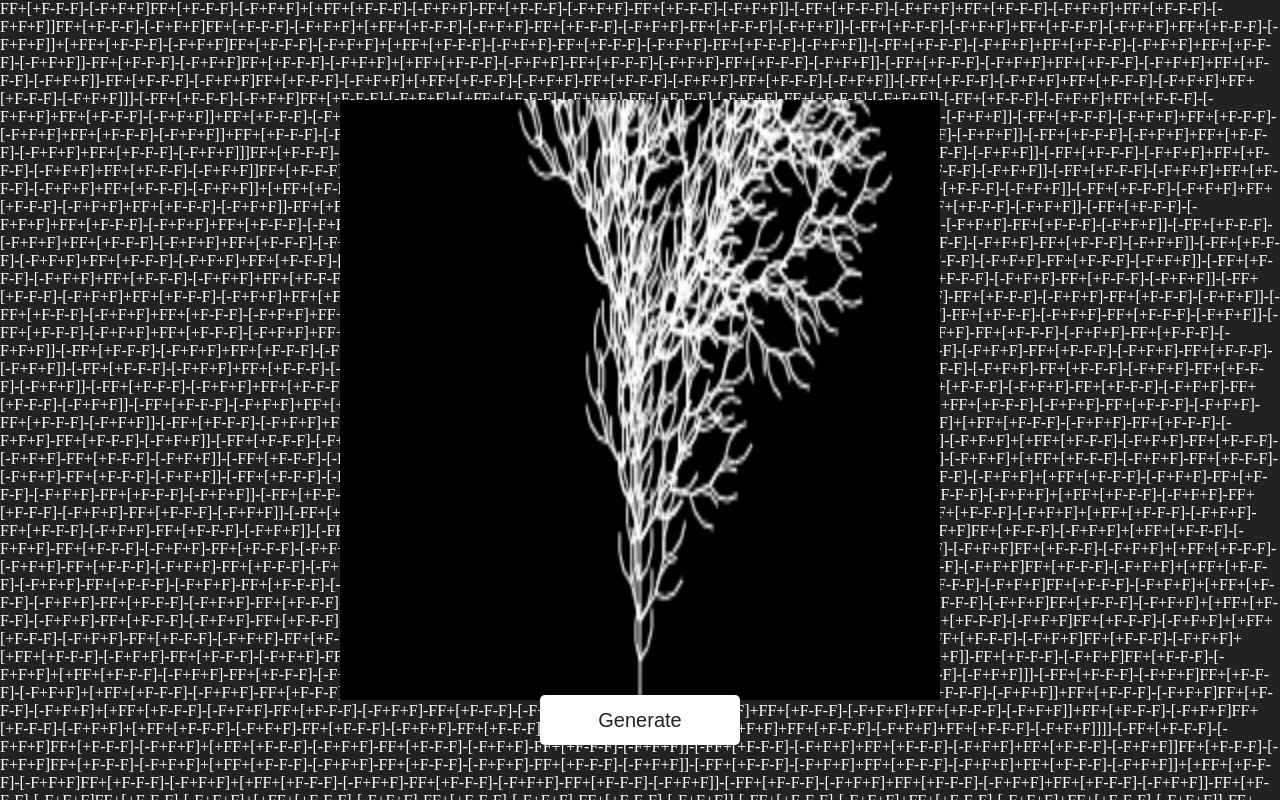
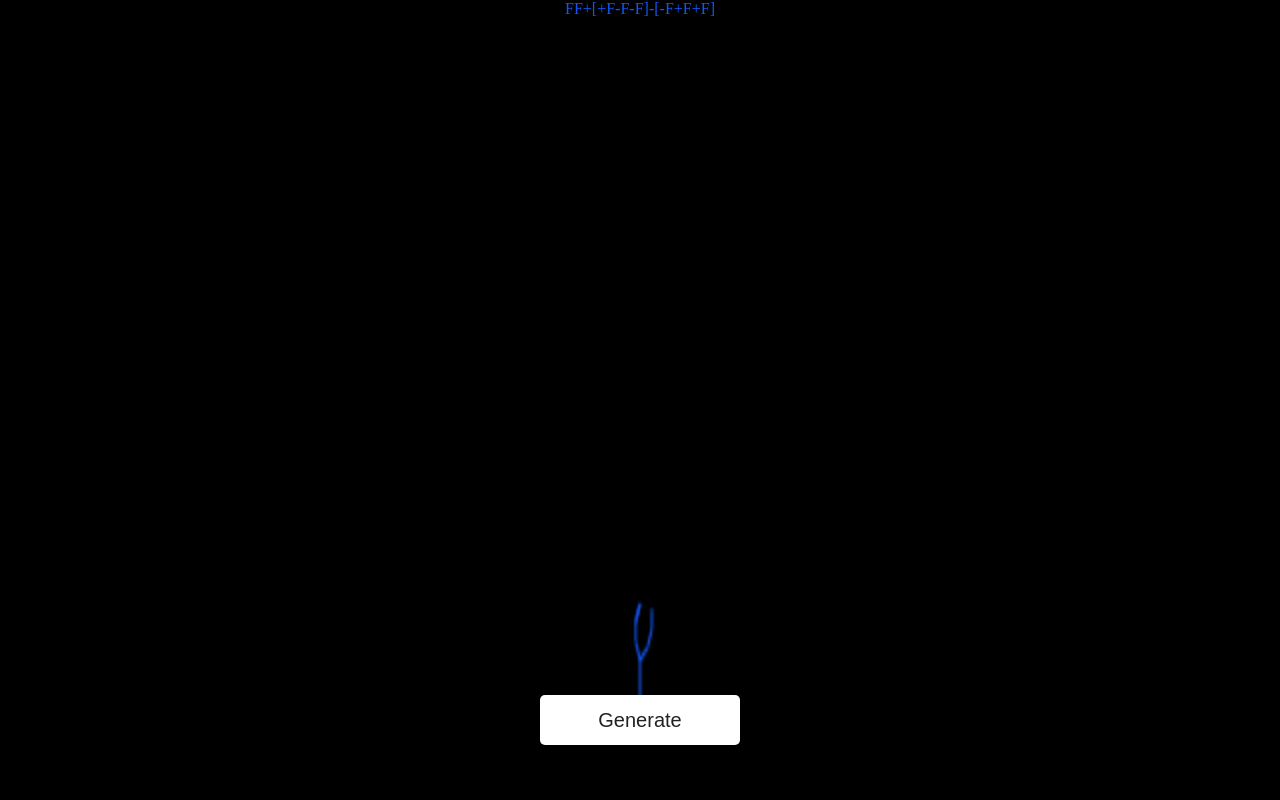
Before and after one commit to WashingtonYandun/NaturalTree.js, a plain HTML site: page index.html in a window 1280 px wide. Both pictures are taken after a click on the button "Generate". Drawn offline with Linux system fonts and the light colour scheme.

Commit message:
all done, button funtional

```diff
--- a/css/style.css
+++ b/css/style.css
@@ -8,9 +8,10 @@
     position: relative;
     width: 100vw;
     height: 100vh;
-    background-color: #222;
+    background-color: #000000;
     color: #ffffff;
-    text-align: justify;
+    text-align: center;
+    text-align-last: center;
 }
 #btn {
     position: absolute;
--- a/index.html
+++ b/index.html
@@ -9,7 +9,7 @@
         <script src="js/script.js" defer></script>
     </head>
     <body>
-        <div id="container">hi</div>
+        <div id="container">L-Tree</div>
         <canvas id="canvas"></canvas>
         <button id="btn">Generate</button>
     </body>
--- a/js/script.js
+++ b/js/script.js
@@ -13,6 +13,28 @@ const rules = [
         b: "FF+[+F-F-F]-[-F+F+F]",
     },
 ];
+
+btn.addEventListener("click", () => {
+    if (currentIteration < MAX_ITERATIONS) {
+        currentIteration++;
+        stringSystem = axiom;
+        ctx.clearRect(0, 0, canvas.width, canvas.height);
+        main(getRandomColor());
+    }
+});
+
+const getRandomInt = (min, max) => {
+    return Math.floor(Math.random() * (max - min + 1)) + min;
+};
+
+const getRandomColor = () => {
+    const letters = "0123456789ABCDEF";
+    let color = "#";
+    for (let i = 0; i < 6; i++) {
+        color = color + letters[getRandomInt(0, 15)];
+    }
+    return color;
+};
 
 const drawLine = (x1, y1, x2, y2, color, width) => {
     ctx.beginPath();
@@ -44,16 +66,14 @@ const generate = () => {
     console.log(stringSystem);
 };
 
-const draw = () => {
-    ctx.clearRect(0, 0, canvas.width, canvas.height);
+const draw = (color) => {
     ctx.beginPath();
-    ctx.strokeColor = "white";
     ctx.translate(canvas.width / 2, canvas.height);
     ctx.moveTo(0, 0);
     for (let i = 0; i < stringSystem.length; i++) {
         let current = stringSystem[i];
         if (current === "F") {
-            drawLine(0, 0, 0, -5, "#ffffff", 1);
+            drawLine(0, 0, 0, -5, color, 1);
             ctx.translate(0, -5);
         } else if (current === "+") {
             ctx.rotate((Math.PI * 25) / 180);
@@ -66,15 +86,15 @@ const draw = () => {
         }
     }
     ctx.stroke();
+    ctx.closePath();
+    ctx.setTransform(1, 0, 0, 1, 0, 0);
 };
 
-const main = () => {
-    for (let i = 0; i < MAX_ITERATIONS; i++) {
+const main = (color) => {
+    for (let i = 0; i < currentIteration; i++) {
         generate();
     }
+    container.style.color = color;
     container.textContent = stringSystem;
-    draw();
+    draw(color);
 };
-
-main();
-// button need to be functional
```
